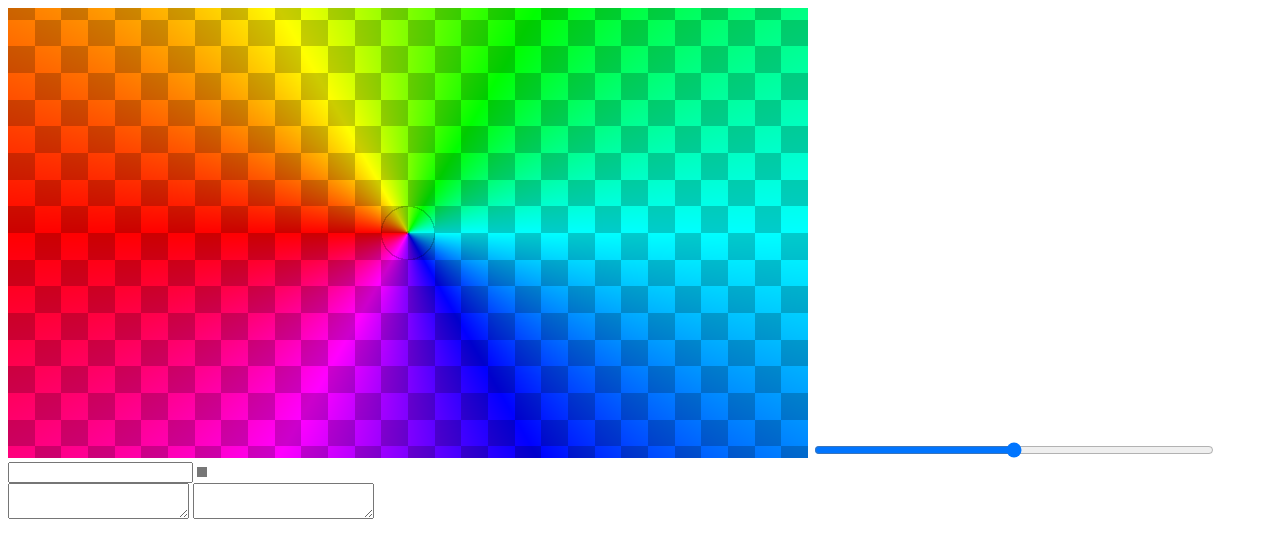
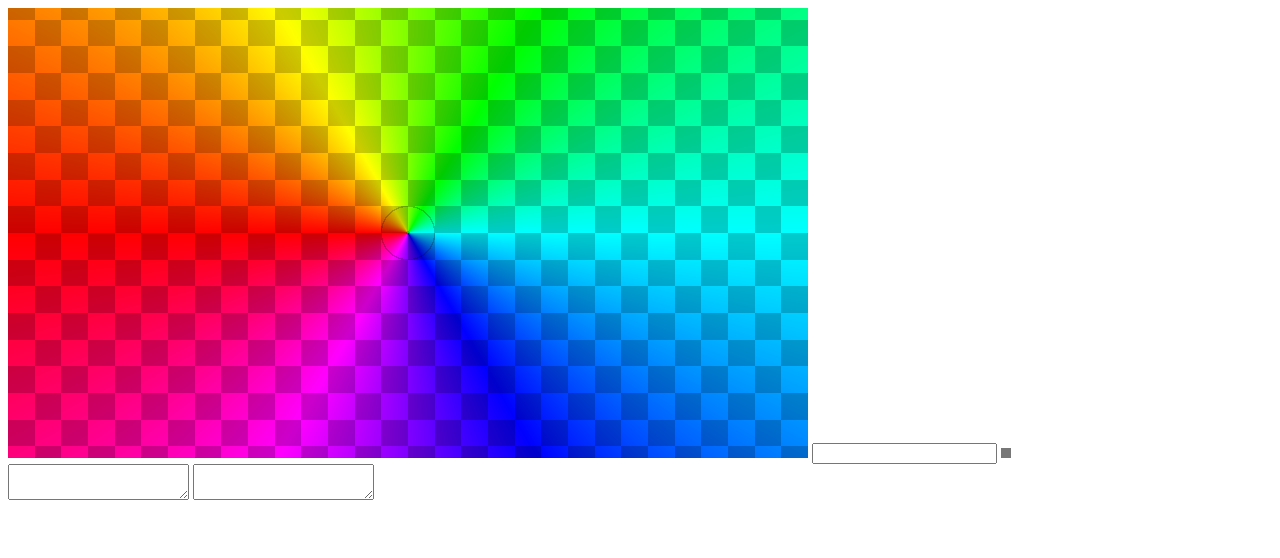
Before and after one commit to peterallenwebb/COMPLOT, a plain HTML site: page COMPLOT.html in a window 1280 px wide. Drawn offline with nearby package versions, Linux system fonts and the light colour scheme.

Commit message:
Remove now-unneeded zoom slider.

```diff
--- a/COMPLOT.html
+++ b/COMPLOT.html
@@ -12,8 +12,6 @@
     <canvas id="webgl" width="800" height="450">
         Please use a browser that supports the canvas tag.
     </canvas>
-
-    <input type="range" id="param1" name="param1" min="1" max="100" step="0.1" />
 
     <input type="text" id="expr" name="expr" />
     <output id="parseStatus" class="unknown"></output>
```
Lines whose indentation alone changed are shown as unchanged.
